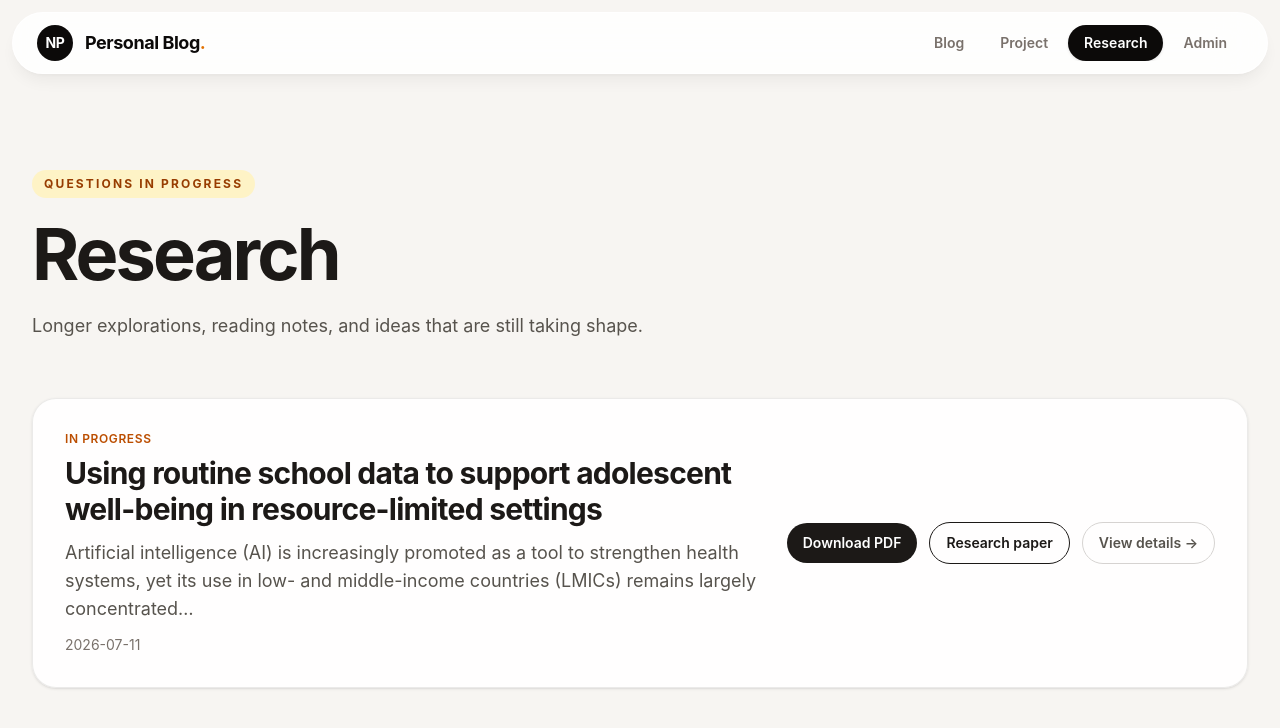
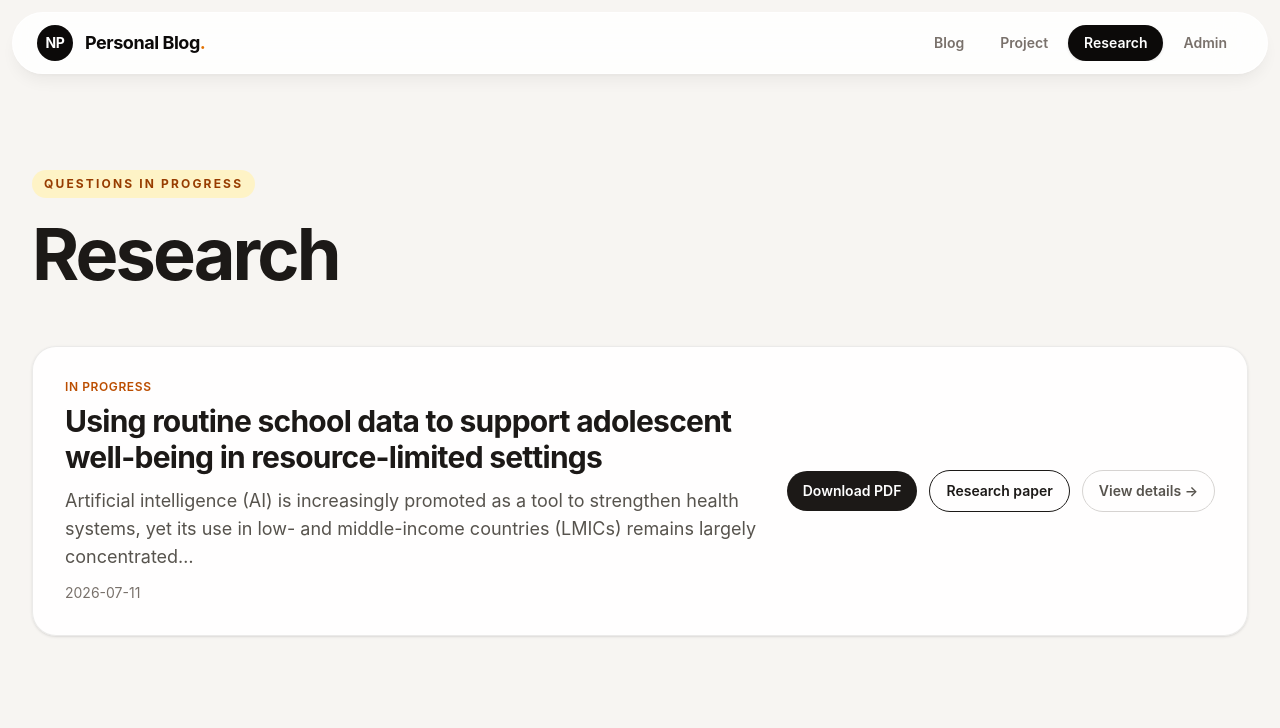
Before and after one commit to NguyenPNhan/personal-blog, a React (Vite) app: page /research in a window 1280 px wide. Shown: the top 728 px of the page. Built offline with nearby package versions, Linux system fonts and the light colour scheme.

Commit message:
small fix ui

```diff
--- a/src/pages/blog/BlogPage.tsx
+++ b/src/pages/blog/BlogPage.tsx
@@ -8,7 +8,6 @@ function BlogPage() {
       <header className="mb-14 max-w-2xl">
         <p className="mb-5 inline-flex rounded-full bg-amber-100 px-3 py-1.5 text-xs font-bold uppercase tracking-[0.18em] text-amber-800">Notes and essays</p>
         <h1 className="text-5xl font-bold tracking-[-0.04em] sm:text-7xl">Blog</h1>
-        <p className="mt-5 text-lg leading-8 text-stone-600">Thoughts on design, software, learning, and the process behind the work.</p>
       </header>
 
       <div className="space-y-4">
--- a/src/pages/project/ProjectPage.tsx
+++ b/src/pages/project/ProjectPage.tsx
@@ -8,7 +8,6 @@ function ProjectPage() {
       <header className="mb-14 max-w-2xl">
         <p className="mb-5 inline-flex rounded-full bg-amber-100 px-3 py-1.5 text-xs font-bold uppercase tracking-[0.18em] text-amber-800">Selected work</p>
         <h1 className="text-5xl font-bold tracking-[-0.04em] sm:text-7xl">Project</h1>
-        <p className="mt-5 text-lg leading-8 text-stone-600">Things I have designed, built, and learned from along the way.</p>
       </header>
 
       <div className="space-y-4">
--- a/src/pages/research/ResearchPage.tsx
+++ b/src/pages/research/ResearchPage.tsx
@@ -8,7 +8,6 @@ function ResearchPage() {
       <header className="mb-14 max-w-2xl">
         <p className="mb-5 inline-flex rounded-full bg-amber-100 px-3 py-1.5 text-xs font-bold uppercase tracking-[0.18em] text-amber-800">Questions in progress</p>
         <h1 className="text-5xl font-bold tracking-[-0.04em] sm:text-7xl">Research</h1>
-        <p className="mt-5 text-lg leading-8 text-stone-600">Longer explorations, reading notes, and ideas that are still taking shape.</p>
       </header>
 
       <div className="space-y-4">
```
